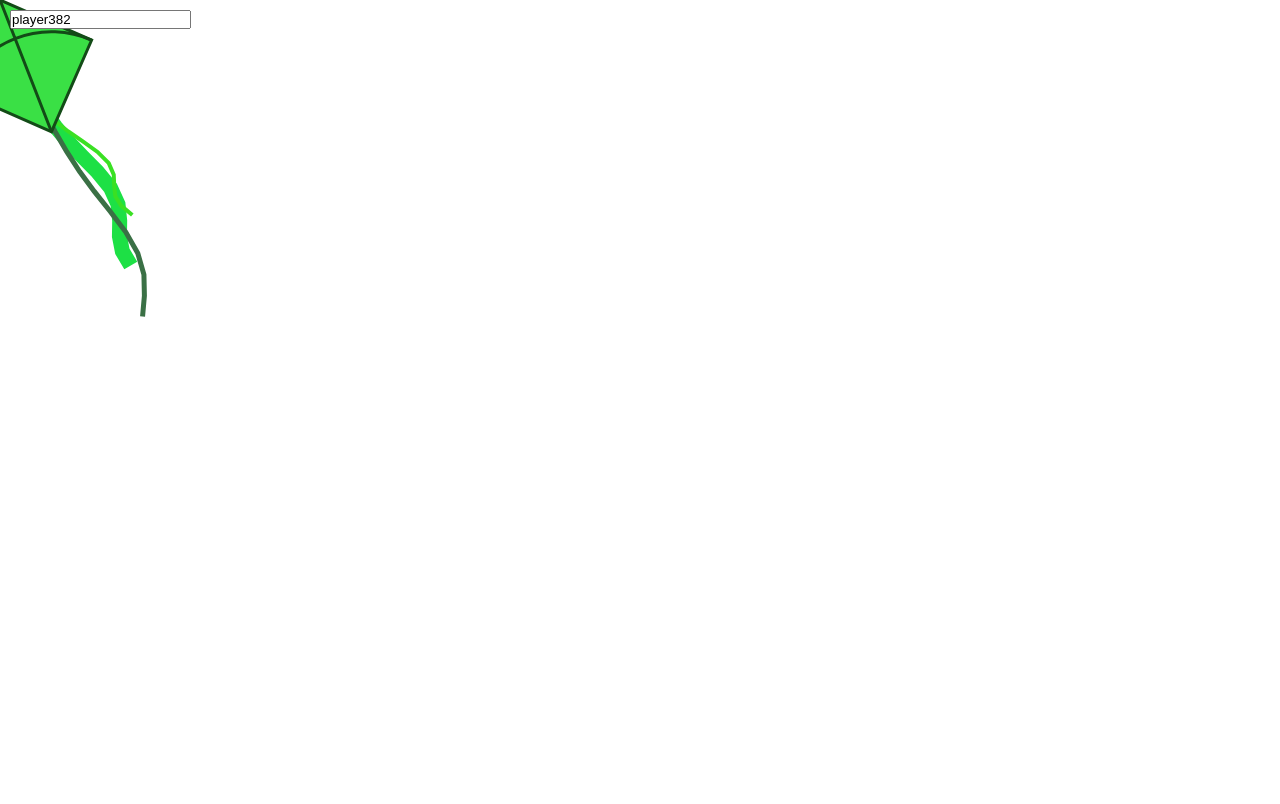
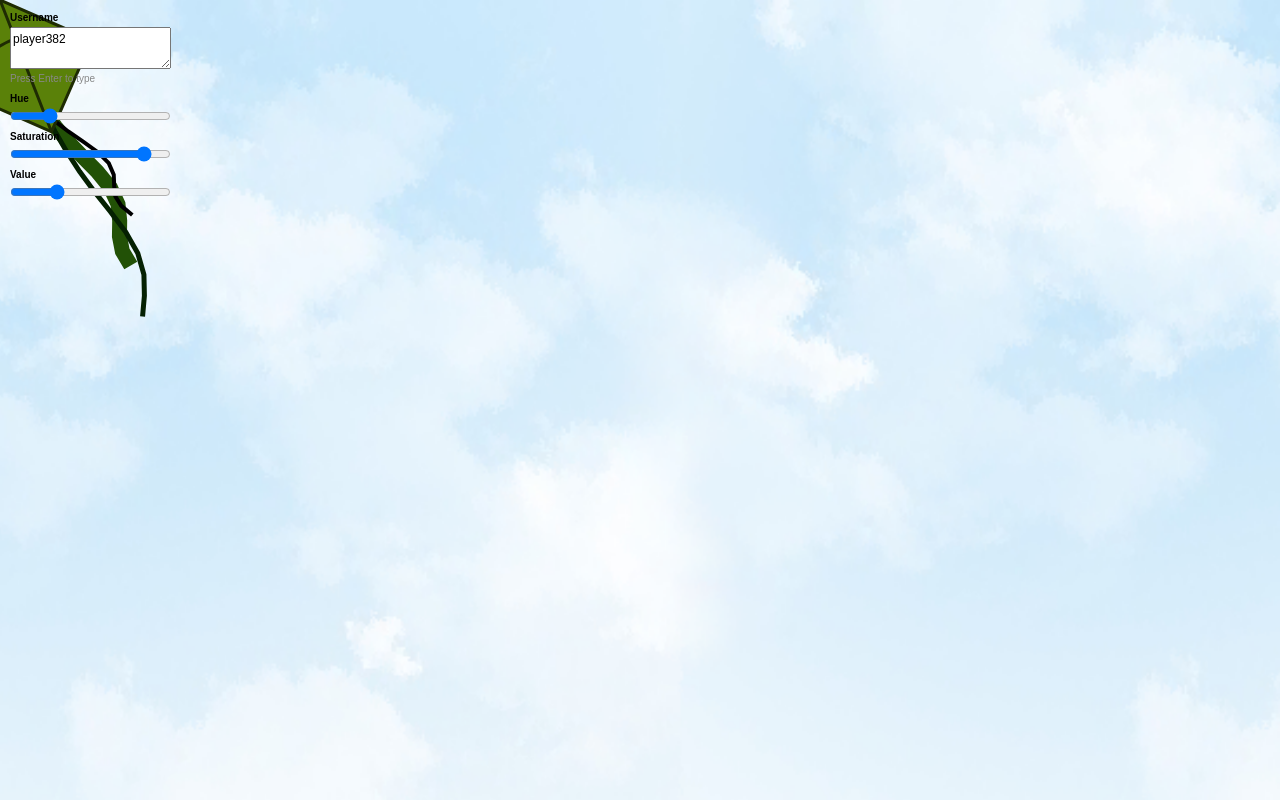
Before and after one commit to aspizu/kites, a website: page public/index.html in a window 1280 px wide. Drawn offline with Linux system fonts and the light colour scheme; a web font is replaced by a local one.

Commit message:
Add color customization inputs and HSV color model support for Kites

```diff
--- a/public/index.html
+++ b/public/index.html
@@ -3,14 +3,41 @@
     <head>
         <meta charset="UTF-8" />
         <meta name="viewport" content="width=device-width, initial-scale=1.0" />
+        <!-- HTML in your document's head -->
+        <link rel="preconnect" href="https://rsms.me/" />
+        <link rel="stylesheet" href="https://rsms.me/inter/inter.css" />
         <link rel="stylesheet" href="/public/style.css" />
         <title>Kites</title>
     </head>
     <body>
-        <input id="username" type="text" placeholder="Username" aria-label="Username" />
+        <div id="overlay">
+            <div class="input">
+                <label for="username">Username</label>
+                <textarea
+                    id="username"
+                    type="text"
+                    placeholder="Username"
+                    aria-label="Username"
+                ></textarea>
+                <span class="input__help">Press Enter to type</span>
+            </div>
+            <div class="input">
+                <label for="hue">Hue</label>
+                <input id="hue" type="range" min="0" max="100" value="0" />
+            </div>
+            <div class="input">
+                <label for="saturation">Saturation</label>
+                <input id="saturation" type="range" min="0" max="100" value="0" />
+            </div>
+            <div class="input">
+                <label for="value">Value</label>
+                <input id="value" type="range" min="0" max="100" value="0" />
+            </div>
+        </div>
         <canvas id="canvas"></canvas>
         <div style="display: none">
             <img id="cursor" src="/public/cursor.png" />
+            <img id="skybox" src="/public/skybox.png" />
         </div>
         <script type="module" src="/public/script.js"></script>
     </body>
--- a/public/kite.js
+++ b/public/kite.js
@@ -1,6 +1,7 @@
 // @ts-check
 
 import {Thread} from "./thread.js"
+import {hsv} from "./utils.js"
 
 /** @type {HTMLImageElement} */
 // @ts-ignore
@@ -9,7 +10,7 @@ const $cursor = document.getElementById("cursor")
 export class Kite {
     /** @type {string} */
     username
-    /** @type {{r: number, g: number, b: number}} */
+    /** @type {{h: number, s: number, v: number}} */
     color
     /** @type {number} */
     x
@@ -32,7 +33,7 @@ export class Kite {
      * @param {string} username
      * @param {number} x
      * @param {number} y
-     * @param {{r: number, g: number, b: number}} color
+     * @param {{h: number, s: number, v: number}} color
      * @param {boolean} isCurrentPlayer
      */
     constructor(username, x, y, color, isCurrentPlayer) {
@@ -46,7 +47,7 @@ export class Kite {
             x: 0,
             y: 0,
             length: 10,
-            strokeStyle: `rgb(${this.color.r / 2}, ${this.color.g}, ${this.color.b})`,
+            strokeStyle: "",
             lineWidth: 15,
             segmentLength: 15,
             elasticity: 1,
@@ -55,7 +56,7 @@ export class Kite {
             x: 0,
             y: 0,
             length: 10,
-            strokeStyle: `rgb(${this.color.r}, ${this.color.g / 2}, ${this.color.b})`,
+            strokeStyle: "",
             lineWidth: 5,
             segmentLength: 20,
             elasticity: 1.5,
@@ -64,7 +65,7 @@ export class Kite {
             x: 0,
             y: 0,
             length: 10,
-            strokeStyle: `rgb(${this.color.r}, ${this.color.g}, ${this.color.b / 2})`,
+            strokeStyle: "",
             lineWidth: 4,
             segmentLength: 10,
             elasticity: 0.9,
@@ -80,6 +81,21 @@ export class Kite {
      * @param {number} time
      */
     update(time) {
+        this.tail1.strokeStyle = hsv({
+            ...this.color,
+            h: this.color.h + 5,
+            v: this.color.v - 10,
+        })
+        this.tail2.strokeStyle = hsv({
+            ...this.color,
+            h: this.color.h + 10,
+            v: this.color.v - 20,
+        })
+        this.tail3.strokeStyle = hsv({
+            ...this.color,
+            h: this.color.h + 15,
+            v: this.color.v - 30,
+        })
         const angle = this.getAngle()
         this.bx +=
             (this.x +
@@ -109,9 +125,9 @@ export class Kite {
         ctx.resetTransform()
         ctx.translate(this.x, this.y)
         ctx.rotate(Math.PI * (1 / 2 + 1 / 4) + angle)
-        ctx.fillStyle = `rgb(${this.color.r}, ${this.color.g}, ${this.color.b})`
+        ctx.fillStyle = hsv(this.color)
         ctx.fillRect(0, 0, 100, 100)
-        ctx.strokeStyle = `rgb(${this.color.r / 3}, ${this.color.g / 3}, ${this.color.b / 3})`
+        ctx.strokeStyle = hsv({...this.color, v: this.color.v / 3})
         ctx.lineWidth = 3
         ctx.strokeRect(0, 0, 100, 100)
         ctx.beginPath()
--- a/public/script.js
+++ b/public/script.js
@@ -6,9 +6,9 @@ const FPS = 30
 
 function getRandomColor() {
     return {
-        r: Math.floor(Math.random() * 256),
-        g: Math.floor(Math.random() * 256),
-        b: Math.floor(Math.random() * 256),
+        h: Math.floor(Math.random() * 100),
+        s: Math.floor(Math.random() * 100),
+        v: Math.floor(Math.random() * 100),
     }
 }
 
@@ -72,9 +72,48 @@ canvas.height = window.innerHeight
 /** @type {HTMLInputElement} */
 // @ts-ignore
 const $username = document.getElementById("username")
+/** @type {HTMLInputElement} */
+// @ts-ignore
+const $hue = document.getElementById("hue")
+/** @type {HTMLInputElement} */
+// @ts-ignore
+const $saturation = document.getElementById("saturation")
+/** @type {HTMLInputElement} */
+// @ts-ignore
+const $value = document.getElementById("value")
+/** @type {HTMLImageElement} */
+// @ts-ignore
+const $skybox = document.getElementById("skybox")
+
+$hue.addEventListener("input", () => {
+    playerKite.color.h = parseInt($hue.value)
+})
+
+$saturation.addEventListener("input", () => {
+    playerKite.color.s = parseInt($saturation.value)
+})
+
+$value.addEventListener("input", () => {
+    playerKite.color.v = parseInt($value.value)
+})
 
 $username.addEventListener("input", () => {
     playerKite.username = $username.value
+})
+
+$username.addEventListener("keypress", (event) => {
+    if (event.key === "Enter") {
+        event.preventDefault()
+        event.stopPropagation()
+        $username.blur()
+    }
+})
+
+document.body.addEventListener("keypress", (event) => {
+    if (event.key === "Enter") {
+        event.preventDefault()
+        $username.focus()
+    }
 })
 
 window.addEventListener("resize", () => {
@@ -97,9 +136,16 @@ setInterval(() => {
 }, 1000 / FPS)
 
 const playerKite = new Kite(getRandomUsername(), 0, 0, getRandomColor(), true)
+$hue.value = playerKite.color.h + ""
+$saturation.value = playerKite.color.s + ""
+$value.value = playerKite.color.v + ""
 $username.value = playerKite.username
 
 function update() {
+    if (playerKite.username === "jeb_") {
+        playerKite.color.h = (playerKite.color.h + 1) % 100
+        $hue.value = playerKite.color.h + ""
+    }
     playerKite.x = mouse.x
     playerKite.y = mouse.y
     playerKite.update(time)
@@ -125,8 +171,17 @@ function update() {
 
 function render() {
     ctx.resetTransform()
-    ctx.fillStyle = "white"
-    ctx.fillRect(0, 0, canvas.width, canvas.height)
+    const ratio =
+        (($skybox.naturalWidth / canvas.width) * canvas.height) / $skybox.naturalHeight
+    const x = ((time * 1) % (canvas.width * ratio)) - canvas.width * ratio
+    ctx.drawImage($skybox, x, 0, canvas.width * ratio, canvas.height)
+    ctx.drawImage(
+        $skybox,
+        x + canvas.width * ratio,
+        0,
+        canvas.width * ratio,
+        canvas.height,
+    )
     playerKite.render(ctx)
     for (const connection of connections.values()) {
         connection.kite.render(ctx)
--- a/public/style.css
+++ b/public/style.css
@@ -1,14 +1,118 @@
+/* CSS */
+:root {
+    font-family: Inter, sans-serif;
+    font-feature-settings:
+        "liga" 1,
+        "calt" 1; /* fix for Chrome */
+}
+@supports (font-variation-settings: normal) {
+    :root {
+        font-family: InterVariable, sans-serif;
+    }
+}
+/* 1. Use a more-intuitive box-sizing model */
+*,
+*::before,
+*::after {
+    box-sizing: border-box;
+}
+
+/* 2. Remove default margin */
 * {
     margin: 0;
-    padding: 0;
+}
+
+body {
+    /* 3. Add accessible line-height */
+    line-height: 1.5;
+    /* 4. Improve text rendering */
+    -webkit-font-smoothing: antialiased;
+}
+
+/* 5. Improve media defaults */
+img,
+picture,
+video,
+canvas,
+svg {
+    display: block;
+    max-width: 100%;
+}
+
+/* 6. Inherit fonts for form controls */
+input,
+button,
+textarea,
+select {
+    font: inherit;
+}
+
+/* 7. Avoid text overflows */
+p,
+h1,
+h2,
+h3,
+h4,
+h5,
+h6 {
+    overflow-wrap: break-word;
+}
+
+/* 8. Improve line wrapping */
+p {
+    text-wrap: pretty;
+}
+h1,
+h2,
+h3,
+h4,
+h5,
+h6 {
+    text-wrap: balance;
+}
+
+/*
+    9. Create a root stacking context
+  */
+#root,
+#__next {
+    isolation: isolate;
 }
 
 body {
     overflow: hidden;
+    font-size: 12px;
 }
 
-#username {
+.input {
+    display: flex;
+    flex-direction: column;
+    gap: 2px;
+    label {
+        font-weight: 600;
+        font-size: 10px;
+    }
+    .input__help {
+        font-size: 10px;
+        color: #888;
+    }
+    textarea {
+        resize: vertical;
+        min-height: 30px;
+    }
+}
+
+#overlay {
+    display: flex;
+    flex-direction: column;
     position: fixed;
-    top: 10px;
-    left: 10px;
+    top: 0;
+    left: 0;
+    gap: 5px;
+    padding: 10px;
+    opacity: 0.5;
+    &:hover,
+    &:focus-within {
+        opacity: 1;
+    }
 }
--- /dev/null
+++ b/public/utils.js
@@ -0,0 +1,5 @@
+//@ts-check
+
+export function hsv({h, s, v}) {
+    return `hsl(${h * 3.6}deg, ${s}%, ${v}%)`
+}
```
Also changed, not shown: public/skybox.png (added).
